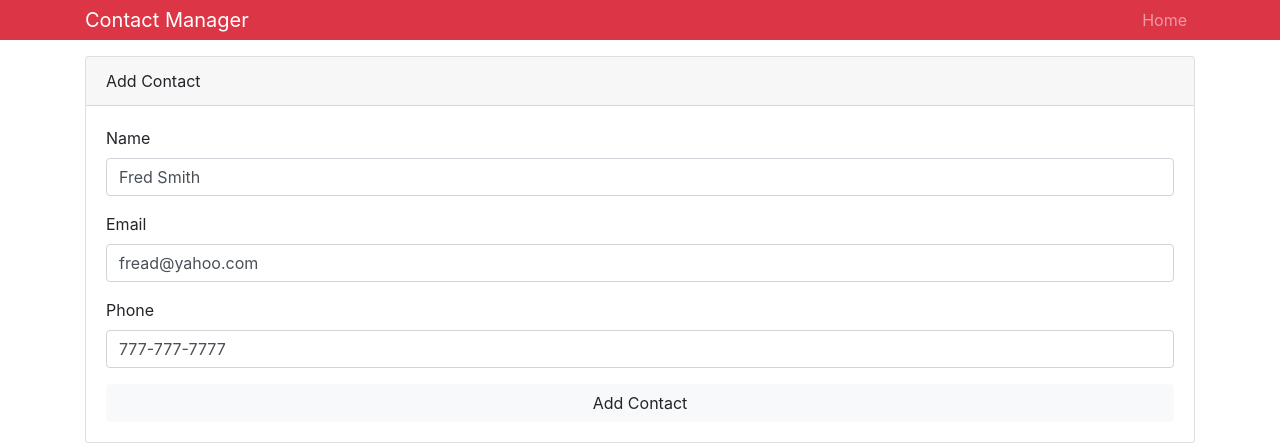
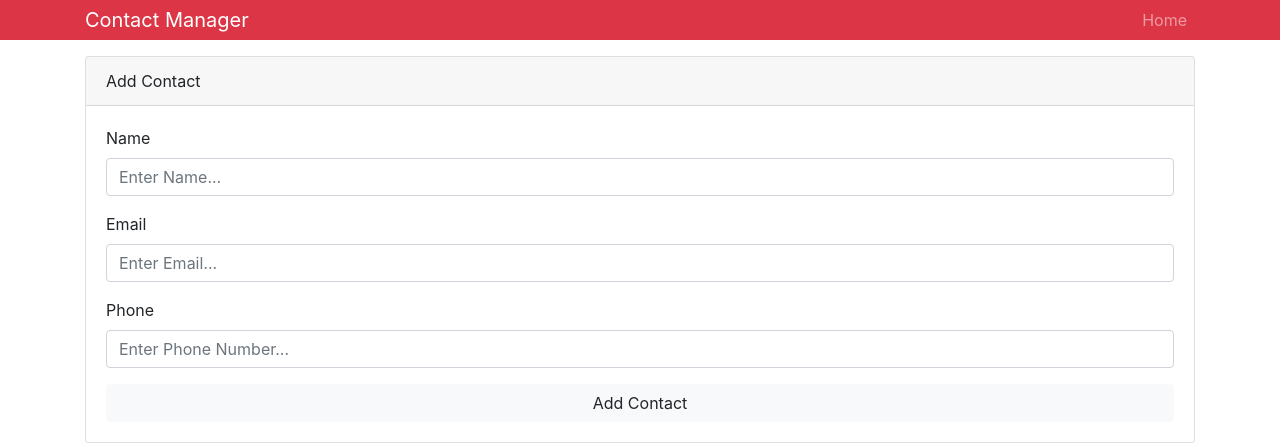
Before and after one commit to shiyu3169/Contact-Manager, a React (Create React App) app: page / in a window 1280 px wide. Shown: the top 445 px of the page. Built offline with nearby package versions, Linux system fonts and the light colour scheme.

Commit message:
form submit

```diff
--- a/package.json
+++ b/package.json
@@ -6,7 +6,8 @@
     "bootstrap": "^4.1.3",
     "react": "^16.5.0",
     "react-dom": "^16.5.0",
-    "react-scripts": "1.1.5"
+    "react-scripts": "1.1.5",
+    "uuid": "^3.3.2"
   },
   "scripts": {
     "start": "react-scripts start",
--- a/src/components/contacts/AddContact.js
+++ b/src/components/contacts/AddContact.js
@@ -1,38 +1,50 @@
 import React, { Component } from "react";
+import { Consumer } from "../../context";
+import uuid from "uuid";
 
 export default class AddContact extends Component {
-    constructor(props) {
-        super(props);
-
-        this.nameInput = React.createRef();
-        this.emailInput = React.createRef();
-        this.phoneInput = React.createRef();
-    }
-
-    onSubmit = e => {
-        e.preventDefault();
-        const contact = {
-            name: this.nameInput.current.value,
-            email: this.emailInput.current.value,
-            phone: this.phoneInput.current.value
-        };
-        console.log(contact);
+    state = {
+        name: "",
+        email: "",
+        phone: ""
     };
 
-    static defaultProps = {
-        name: "Fred Smith",
-        email: "fread@yahoo.com",
-        phone: "777-777-7777"
+    onChange = e => {
+        this.setState({
+            [e.target.name]: e.target.value
+        });
+    };
+
+    onSubmit = (dispatch, e) => {
+        e.preventDefault();
+        const { name, email, phone } = this.state;
+        const newContact = {
+            id: uuid(),
+            name,
+            email,
+            phone
+        };
+
+        dispatch({ type: "ADD_CONTACT", payload: newContact });
     };
 
     render() {
-        const { name, email, phone } = this.props;
+        const { name, email, phone } = this.state;
 
+        return (
+            <Consumer>
+                {value => {
+                    const { dispatch } = value;
                     return (
                         <div className="card mb-3">
                             <div className="card-header">Add Contact</div>
                             <div className="card-body">
-                    <form onSubmit={this.onSubmit}>
+                                <form
+                                    onSubmit={this.onSubmit.bind(
+                                        this,
+                                        dispatch
+                                    )}
+                                >
                                     <div className="form-group">
                                         <label htmlFor="name">Name</label>
                                         <input
@@ -41,8 +53,8 @@ export default class AddContact extends Component {
                                             placeholder="Enter Name..."
                                             name="name"
                                             id="name"
-                                defaultValue={name}
-                                ref={this.nameInput}
+                                            value={name}
+                                            onChange={this.onChange}
                                         />
                                     </div>
                                     <div className="form-group">
@@ -53,8 +65,8 @@ export default class AddContact extends Component {
                                             placeholder="Enter Email..."
                                             name="email"
                                             id="email"
-                                defaultValue={email}
-                                ref={this.emailInput}
+                                            value={email}
+                                            onChange={this.onChange}
                                         />
                                     </div>
                                     <div className="form-group">
@@ -65,8 +77,8 @@ export default class AddContact extends Component {
                                             placeholder="Enter Phone Number..."
                                             name="phone"
                                             id="phone"
-                                defaultValue={phone}
-                                ref={this.phoneInput}
+                                            value={phone}
+                                            onChange={this.onChange}
                                         />
                                     </div>
                                     <input
@@ -78,5 +90,8 @@ export default class AddContact extends Component {
                             </div>
                         </div>
                     );
+                }}
+            </Consumer>
+        );
     }
 }
--- a/src/context.js
+++ b/src/context.js
@@ -11,7 +11,11 @@ const reducer = (state, action) => {
                     contact => contact.id !== action.payload
                 )
             };
-
+        case "ADD_CONTACT":
+            return {
+                ...state,
+                contacts: [action.payload, ...state.contacts]
+            };
         default:
             return state;
     }
```
Also changed, not shown: src/components/contacts/AddContact_ref.js (renamed from src/components/contacts/AddContact1.js, +25 -18 lines), 1 other file (tests, documents, lock files or other folders). Lines whose indentation alone changed are shown as unchanged.
